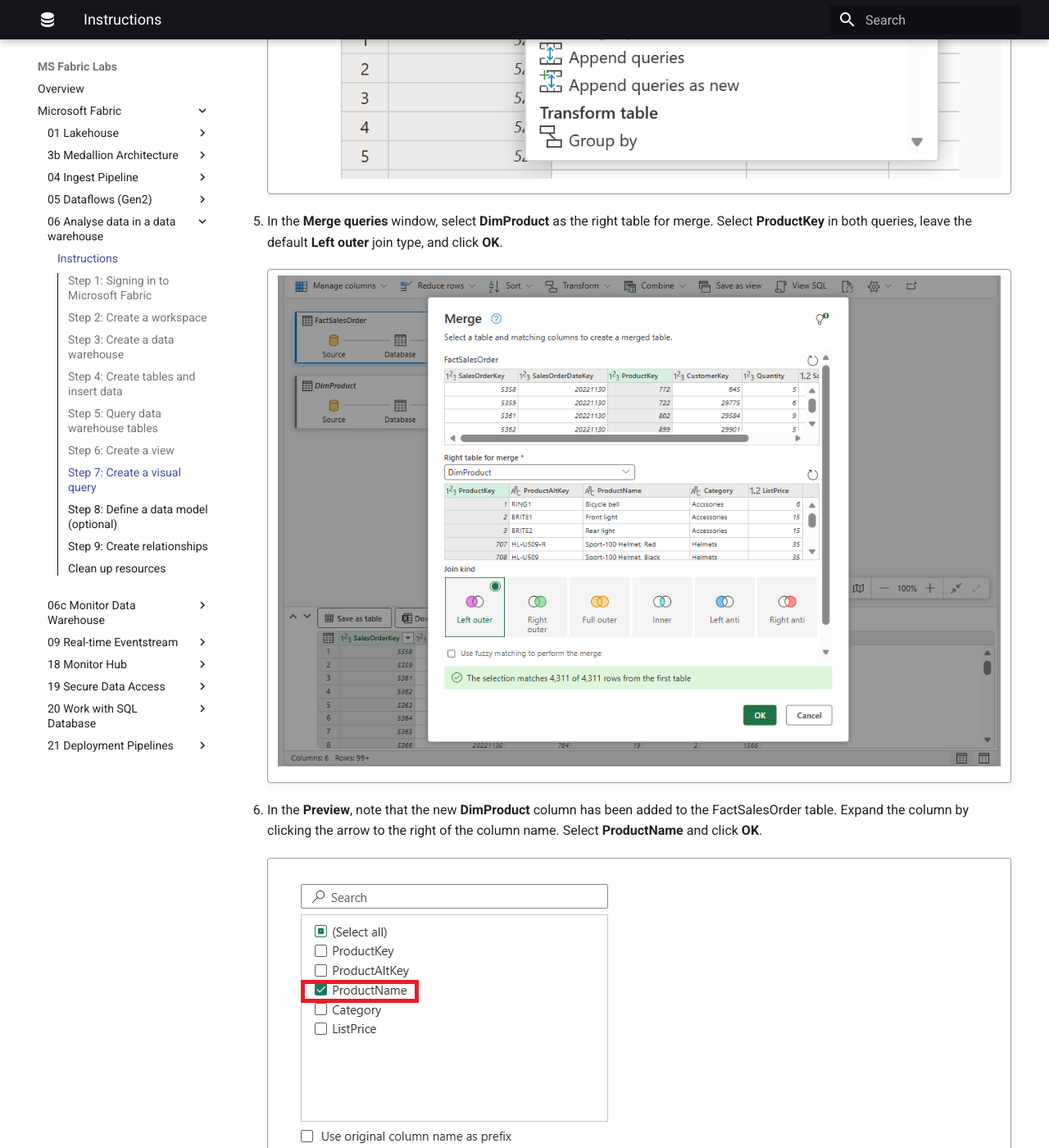
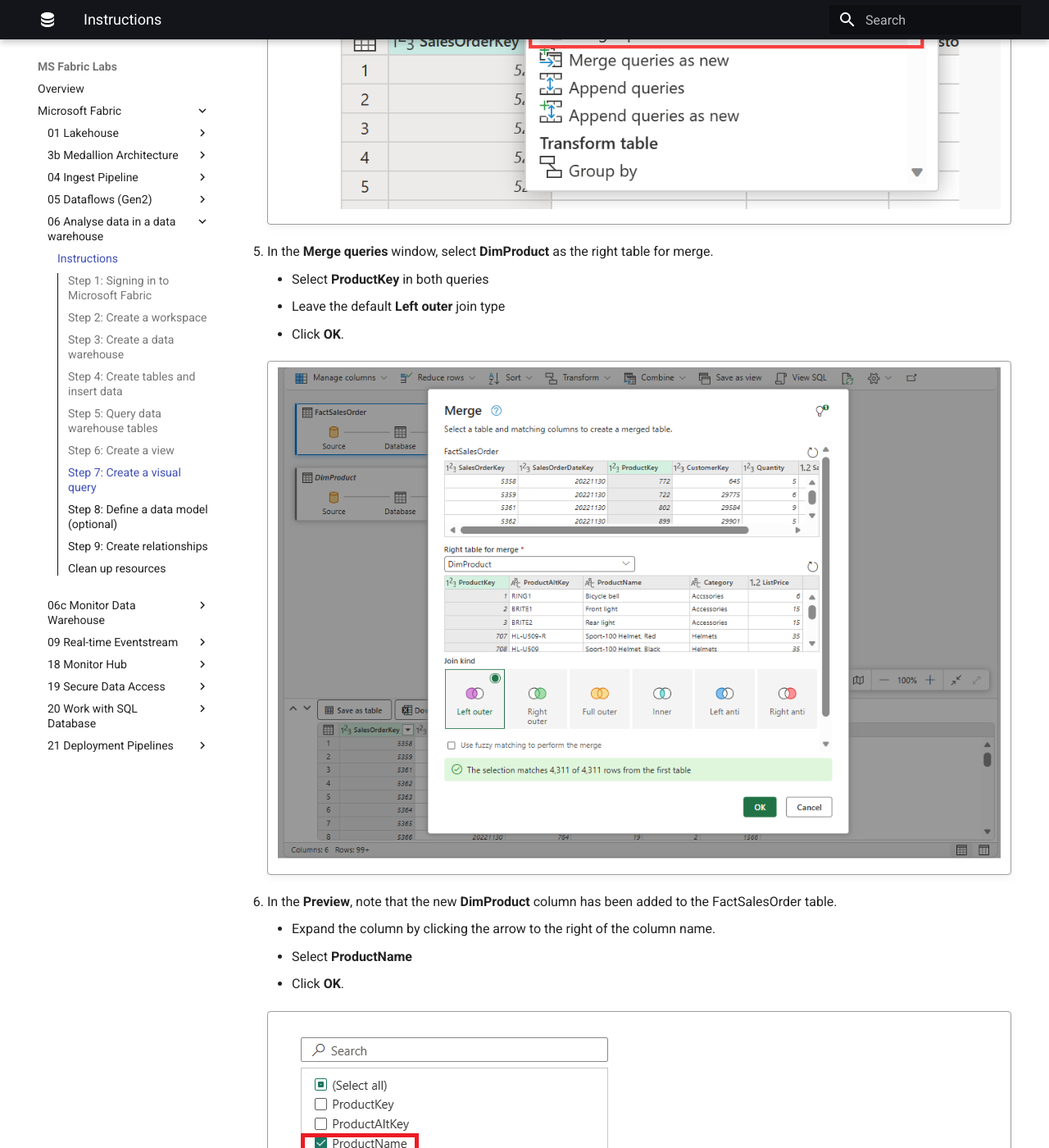
Before and after one commit to qaalabs/fabric, an MkDocs documentation site: the page built from docs/06-data-warehouse/instructions.md, in a window 1280 px wide and 1400 px high, scrolled down 6508 px. Shown: the whole window at 82% size. Built offline with MkDocs 1.6.1 and Material for MkDocs 9.7.7, drawn with Linux system fonts in a browser that asks for light colours; some of the changed text lies outside the part shown.

Commit message:
Update instructions

````diff
--- a/docs/06-data-warehouse/instructions.md
+++ b/docs/06-data-warehouse/instructions.md
@@ -3,6 +3,7 @@
 !!! info "For this lab you need to navigate to QA Platform and login using the credentials provided"
 
 !!! warning "It is important that you use an incognito/private mode browser tab and not your work or personal Microsoft login"
+
 
 ## Step 1: Signing in to Microsoft Fabric
 
@@ -18,6 +19,7 @@
 
     !!! quote ""
         ![Fabric home page](../img/qa-fabric-home.png)
+
 
 ## Step 2: Create a workspace
 
@@ -38,6 +40,7 @@
     !!! quote ""
         ![Screenshot of an empty workspace in Fabric.](../img/new-workspace.png)
 
+
 ## Step 3: Create a data warehouse
 
 *Now that you have a workspace, it's time to create a data warehouse.*
@@ -52,6 +55,7 @@
 
     !!! quote ""
         ![Screenshot of a new warehouse.](../img/06-new-data-warehouse.png)
+
 
 ## Step 4: Create tables and insert data
 
@@ -90,7 +94,7 @@
 
 6. When the query has finished, in the **Explorer** pane, select the **DimProduct** table and verify that the three rows have been added to the table.
 
-7. On the **Home** menu tab, use the **New SQL Query** button to create a new query. Then copy and paste the Transact-SQL code from https://raw.githubusercontent.com/MicrosoftLearning/dp-data/main/create-dw.txt into the new query pane.
+7. On the **Home** menu tab, use the **New SQL Query** button to create a new query. Then copy and paste the Transact-SQL code from `https://raw.githubusercontent.com/MicrosoftLearning/dp-data/main/create-dw.txt` into the new query pane.
 
 8. Run the query, which creates a simple data warehouse schema and loads some data. The script should take around 30 seconds to run.
 
@@ -101,6 +105,7 @@
     - **FactSalesOrder**
 
 !!! tip "If the schema takes a while to load, just refresh the browser page."
+
 
 ## Step 5: Query data warehouse tables
 
@@ -175,6 +183,7 @@
     ORDER BY CalendarYear, MonthOfYear, SalesRegion;
     ```
 
+
 ## Step 7: Create a visual query
 
 Instead of writing SQL code, you can use the graphical query designer to query the tables in your data warehouse. This experience is similar to Power Query online, where you can create data transformation steps with no code. For more complex tasks, you can use Power Query's M (Mashup) language.
@@ -190,12 +199,18 @@
     !!! quote ""
         ![Canvas with the FactSalesOrder table selected.](../img/06-visual-query-merge.png)
 
-5. In the **Merge queries** window, select **DimProduct** as the right table for merge. Select **ProductKey** in both queries, leave the default **Left outer** join type, and click **OK**.
+5. In the **Merge queries** window, select **DimProduct** as the right table for merge.
+    - Select **ProductKey** in both queries
+    - Leave the default **Left outer** join type
+    - Click **OK**.
 
     !!! quote ""
         ![Merge options.](../img/06-dw-merge.png)
 
-6. In the **Preview**, note that the new **DimProduct** column has been added to the FactSalesOrder table. Expand the column by clicking the arrow to the right of the column name. Select **ProductName** and click **OK**.
+6. In the **Preview**, note that the new **DimProduct** column has been added to the FactSalesOrder table.
+    - Expand the column by clicking the arrow to the right of the column name.
+    - Select **ProductName**
+    - Click **OK**.
 
     !!! quote ""
         ![preview pane with the DimProduct column expanded, ProductName selected.](../img/06-visual-query-preview.png)
@@ -203,6 +218,7 @@
 7. If you're interested in looking at data for a single product, per a manager request, you can now use the **ProductName** column to filter the data in the query. Filter the **ProductName** column to look at **Cable Lock** data only.
 
 8. From here, you can analyse the results of this single query by selecting **Visualize results** or **Download Excel file**. You can now see exactly what the manager was asking for, so we don't need to analyse the results further.
+
 
 ## Step 8: Define a data model (optional)
 
@@ -256,7 +273,8 @@
     !!! quote ""
         ![Screenshot of the model with relationships.](../img/06-dw-relationships.png)
 
-4. Now go back to your semantic model in your workspace and click: **Auto-create report**
+4. Now go back to your semantic model in your workspace
+    - Click: **Auto-create report**
 
     !!! quote ""
         ![PowerBi Report.](../img/06-powerbi-report.png)
````
Also changed, not shown: other parts of docs/06-data-warehouse/instructions.md (+7 -3 lines).
